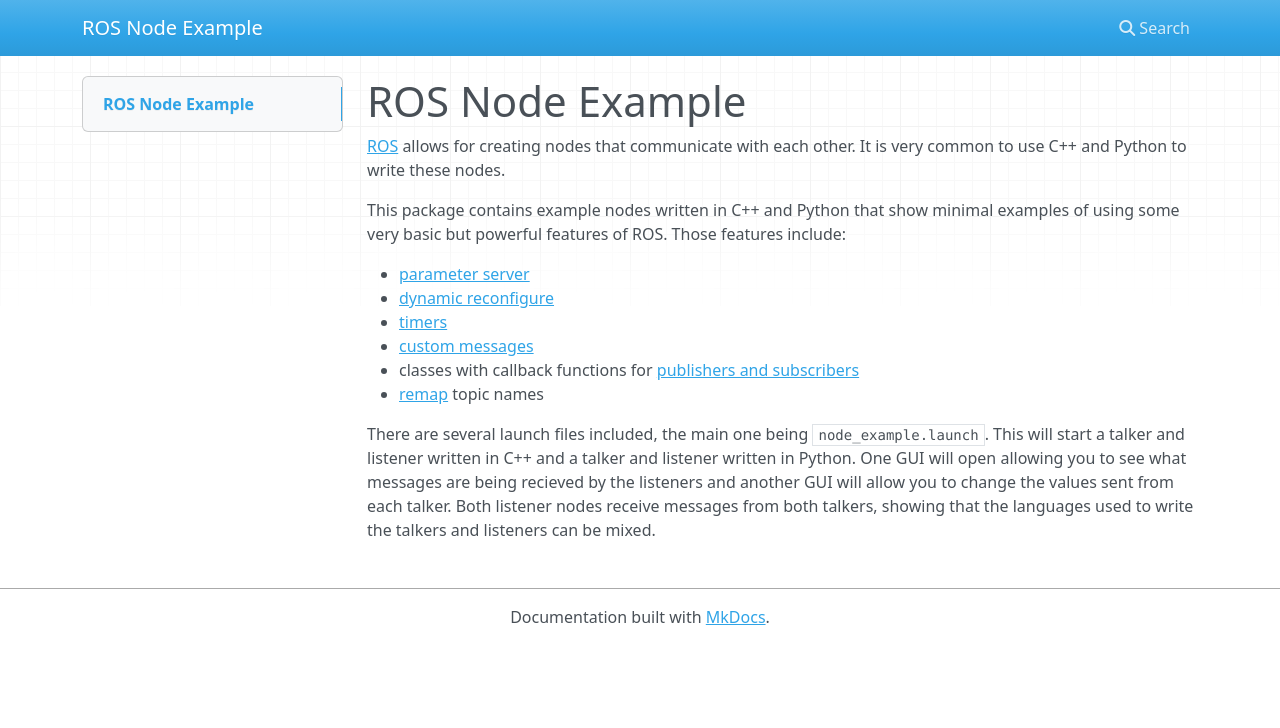
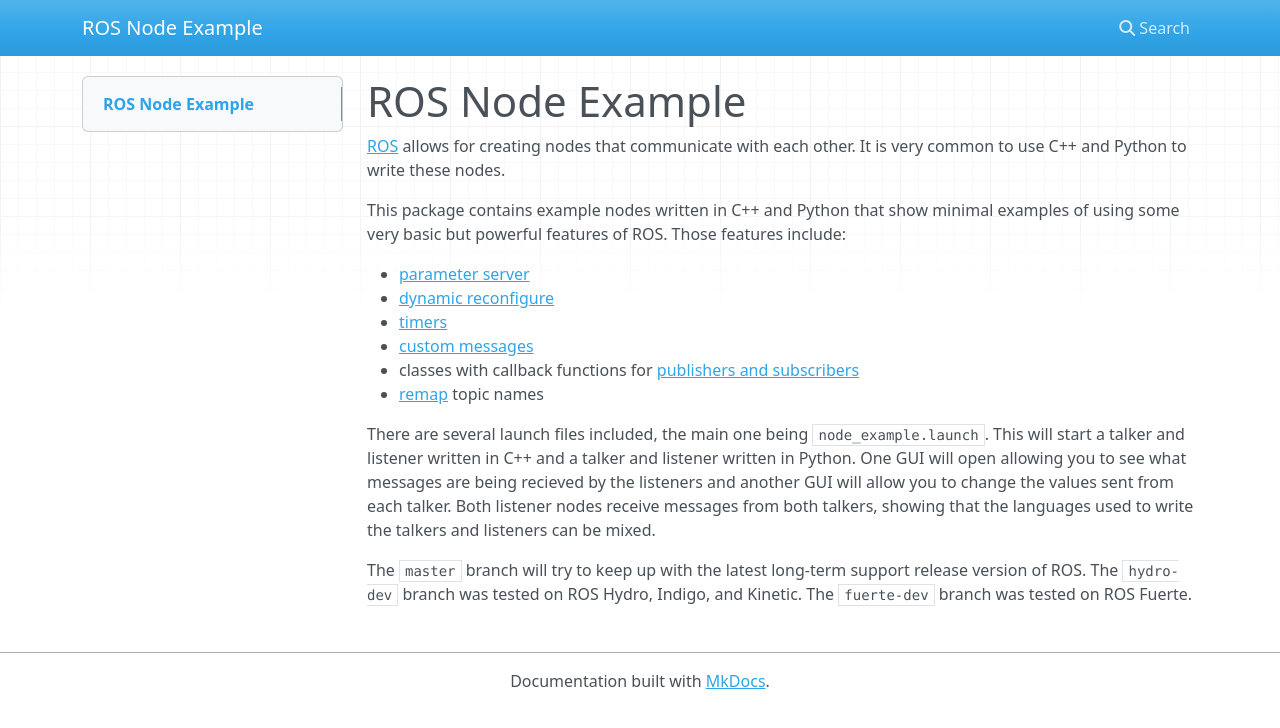
Before and after one commit to tdenewiler/node_example, an MkDocs documentation site: the page built from docs/index.md, in a window 1280 px wide. Shown: the top 728 px of the page. Built offline with MkDocs 1.6.1, drawn with Linux system fonts in a browser that asks for light colours; nearby versions of some CDN libraries.

Commit message:
Added which branch to use for which ROS versions.

```diff
--- a/docs/index.md
+++ b/docs/index.md
@@ -19,3 +19,7 @@ a talker and listener written in C++ and a talker and listener written in Python
 allowing you to see what messages are being recieved by the listeners and another GUI will allow
 you to change the values sent from each talker. Both listener nodes receive messages from both
 talkers, showing that the languages used to write the talkers and listeners can be mixed.
+
+The `master` branch will try to keep up with the latest long-term support release version of ROS.
+The `hydro-dev` branch was tested on ROS Hydro, Indigo, and Kinetic.
+The `fuerte-dev` branch was tested on ROS Fuerte.
```
